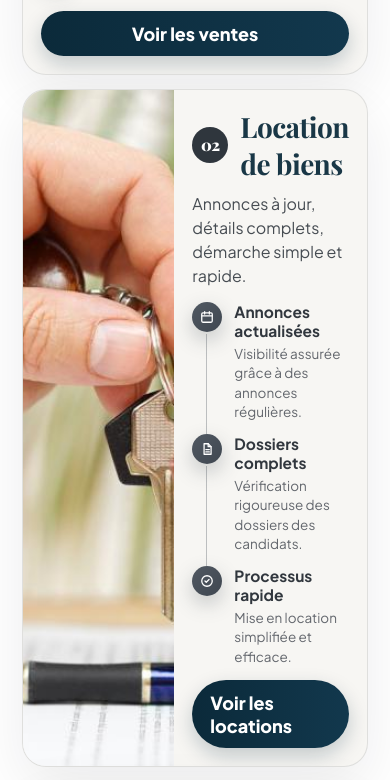
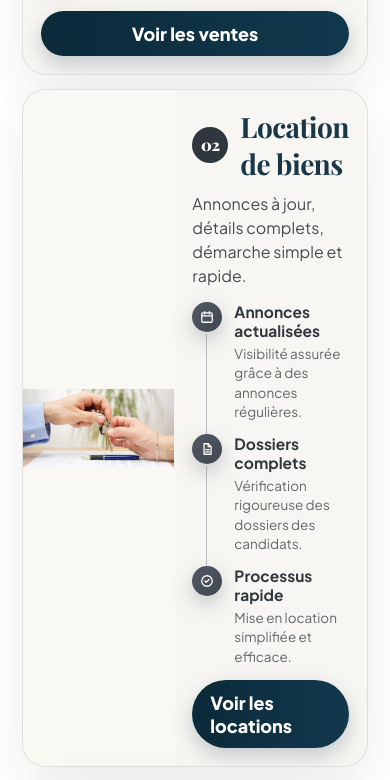
Before and after one commit to Mahicocoh/DCKI, a website: page index.html in a window 390 px wide. Shown: the part 5827-6607 px from the top of the page. Drawn offline with nearby package versions, Linux system fonts and the light colour scheme; no server answers; a web font is replaced by a local one.

Commit message:
Fix services images cropping on mobile

```diff
--- a/styles/main.css
+++ b/styles/main.css
@@ -2442,6 +2442,10 @@ body[data-page="conseils"] .page-hero-bg{filter:saturate(1.02) contrast(1.03) br
   .service-feature-copy{order:2;padding:18px 18px 18px}
   .service-feature-media{order:1;min-height:clamp(260px, 52vw, 420px)}
   .service-feature-media img{transform:none;object-position:50% 50%}
+  .service-feature:nth-child(2) .service-feature-media,
+  .service-feature:nth-child(4) .service-feature-media{background:#faf8f2}
+  .service-feature:nth-child(2) .service-feature-media img,
+  .service-feature:nth-child(4) .service-feature-media img{object-fit:contain}
   .service-feature-copy h3{font-size:28px}
   .service-feature-lead{font-size:16px;max-width:none}
   .service-feature-steps li{font-size:15.5px}
```
